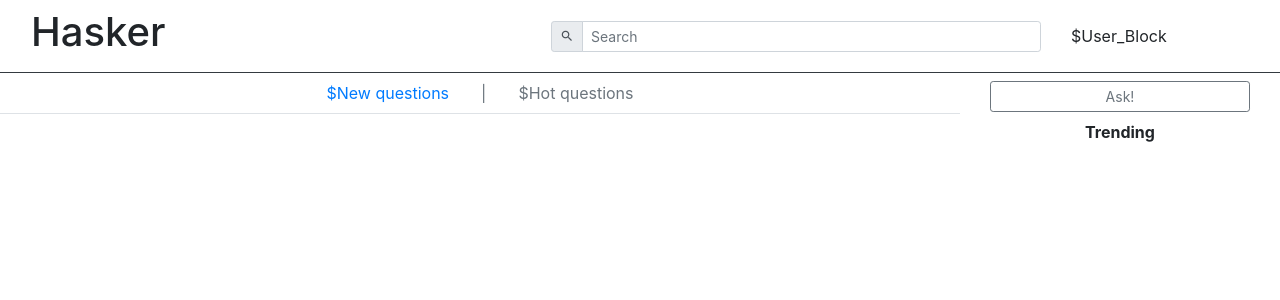
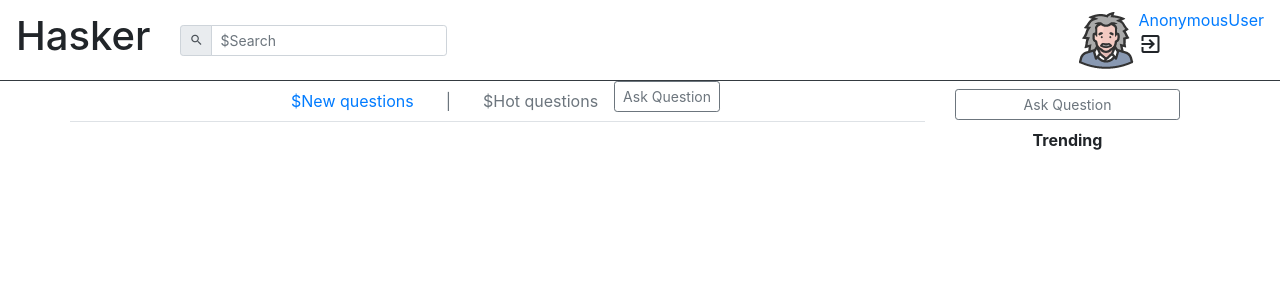
Before and after one commit to yakotsar/hasker, a Django app: page / in a window 1280 px wide. Shown: the top 300 px of the page. Run offline with Django 3.2, Linux system fonts and the light colour scheme; data that the repository does not hold is empty; some libraries are stand-ins or nearby versions.

Commit message:
small changes in grid

```diff
--- a/templates/base.html
+++ b/templates/base.html
@@ -13,23 +13,33 @@
         <title>{% block title %}{% endblock %}</title>
     </head>
     <body>
-        <nav class="navbar border-bottom border-dark">
-            <h1 class="col-5">Hasker</h1>
-            <div class="input-group input-group-sm col-5">
-                <div class="input-group-prepend">
-                    <i class="input-group-text material-icons" id="inputGroup-sizing-sm"> search </i>
+        <nav class="navbar border-bottom border-dark justify-content-between no-gutters">
+            <div class="col-auto">
+                <div class="row align-items-center justify-content-between">
+                    <div class="col-auto">
+                        <h1>Hasker</h1>
+                    </div>
+                    <div class="col-auto">
+                        <div class="input-group input-group-sm">
+                            <div class="input-group-prepend">
+                                <i class="input-group-text material-icons" id="inputGroup-sizing-sm"> search </i>
+                            </div>
+                            <input class="form-control" type="search" placeholder="$Search" aria-label="Search" aria-describedby="inputGroup-sizing-sm">
+                        </div>
+                    </div>
                 </div>
-                <input class="form-control" type="search" placeholder="Search" aria-label="Search" aria-describedby="inputGroup-sizing-sm">
             </div>
-            <div class="col-2">
-                <span>$User_Block</span>
+            <div class="col-auto">
+                {% block user %}
+                    {% include "user_block.html" %}
+                {% endblock %}
             </div>
         </nav>
-        <div class="container-fluid">
+        <div class="container">
             <div class="row flex-xl-nowrap">
-                <main class="conrainer col-9">
+                <div class="col-9">
                     {% block content %} content {% endblock %}
-                </main>
+                </div>
                 <div class="col-3">
                     {% block trending %}
                         {% include "trend.html" %}
--- a/templates/index.html
+++ b/templates/index.html
@@ -6,7 +6,6 @@
 {% block content %}
     <div class="row border-bottom justify-content-center">
         <ul class="nav">
-
             <li class="nav-item">
                 <a class="nav-link active" href="#">$New questions</a>
             </li>
@@ -17,26 +16,31 @@
                 <a class="nav-link disabled" href="#" tabindex="-1" aria-disabled="true">$Hot questions</a>
             </li>
         </ul>
+        <form action="/ask/">
+            <button type="submit" class="btn btn-outline-secondary btn-sm btn-block">Ask Question</button>
+        </form>
     </div>
     {% for question in questions %}
-    <div class="row border-bottom py-2">
-        <div class="col-2">{{ question.votes_count }}</div>
-        <div class="col-2">{{ question.answers_count }}</div>
-        <div class="col-8"><b>{{ question.title }}</b></div>
-        <div class="w-100"></div>
-        <div class="col-2"><small>Votes</small></div>
-        <div class="col-2"><small>Answers</small></div>
-        <div class="col-4">
+        <div class="row border-bottom">
+            <div class="col-2"><p class="text-center">{{ question.votes_count }}</p></div>
+            <div class="col-2"><p class="text-center">{{ question.answers_count }}</p></div>
+            <div class="col-8">
+                <a href="#">
+                <p>{{ question.title }}</p>
+                </a>
+            </div>
+            <div class="w-100"></div>
+            <div class="col-2"><p class="text-center"><small>Votes</small></p></div>
+            <div class="col-2"><p class="text-center"><small>Answers</small></p></div>
+            <div class="col-4">
                 {% for tag in question.tags.all %}
                     <span class="badge badge-secondary">{{ tag.tag }}</span>
                 {% endfor %}
+            </div>
+            <div class="col-4 text-right">
+                <a href="#"><small>{{ question.author }}</small></a>
+            </div>
+            <div class="col text-right"><small>{{ question.created|naturaltime }}</small></div>
         </div>
-        <div class="col-4">
-            <div class="col-12">
-                <a href="#">{{ question.author }}</a>
-            </div>
-            <div class="cal-12"><small>{{ question.created|naturaltime }}</small></div>
-        </div>
-    </div>
     {% endfor %}
 {% endblock %}
--- a/templates/trend.html
+++ b/templates/trend.html
@@ -1,7 +1,7 @@
 {% block trending %}
     <div class="container py-2">
         <form action="/ask/">
-        <button type="submit" class="btn btn-outline-secondary btn-sm btn-block">Ask!</button>
+            <button type="submit" class="btn btn-outline-secondary btn-sm btn-block">Ask Question</button>
         </form>
         <div class="block py-2 text-center">
         <b>Trending</b>
```
